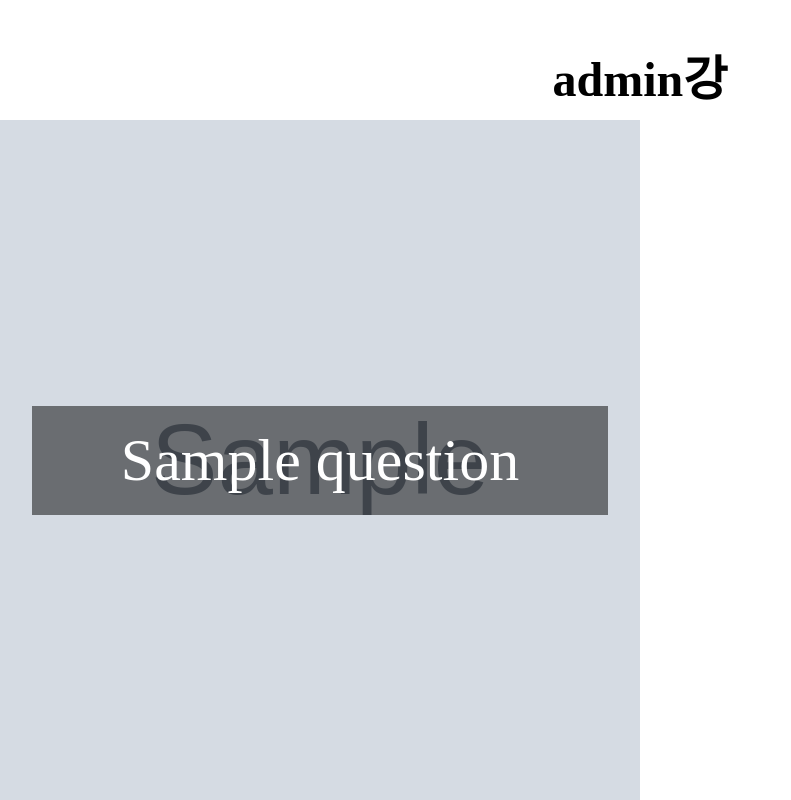
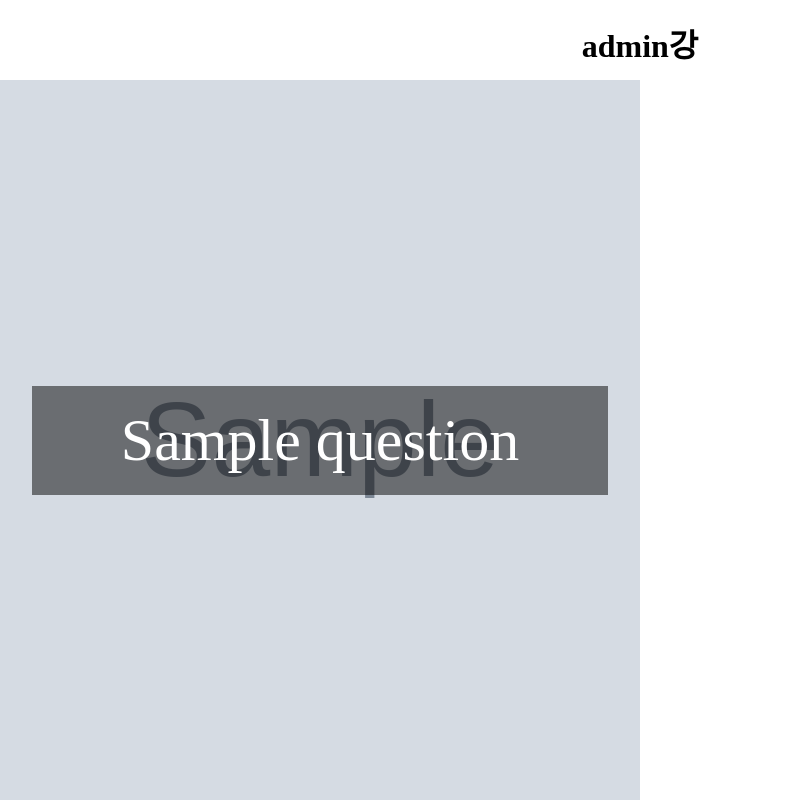
Before and after one commit to KUCC-web/anam-poltergaist, a Django app: template templates/tournament/tournament.html in a window 1280 px wide. Shown: the whole page, without its empty margins (0-791 px from the left). Run offline with Django 3.2, Linux system fonts and the light colour scheme; tables that the repository leaves empty hold one stand-in row (values such as "Sample post"); the template is opened without the code that fills it: values that come from a table or form of the project are taken from there, most other values are stand-ins (such as "Sample title", 1, 10 or a date in 2020); grey boxes marked "Sample" are stand-in pictures; some web fonts are replaced.

Commit message:
토너먼트 페이지의 header 글씨 크기와 padding 조정

```diff
--- a/tournament/static/tournament/tournament.css
+++ b/tournament/static/tournament/tournament.css
@@ -14,7 +14,7 @@ input {
     top: 0;
     width: 100%;
     height: 100%;
-    padding-top: 120px;
+    padding-top: 80px;
     box-sizing: border-box;
     display: flex;
     align-items: center;
@@ -23,8 +23,8 @@ input {
 .header {
     height: 40px;
     font-weight: bold;
-    font-size: 3em;
-    padding: 40px 0;
+    font-size: 2em;
+    padding: 20px 0;
 }
 
 .selection-container {
```
